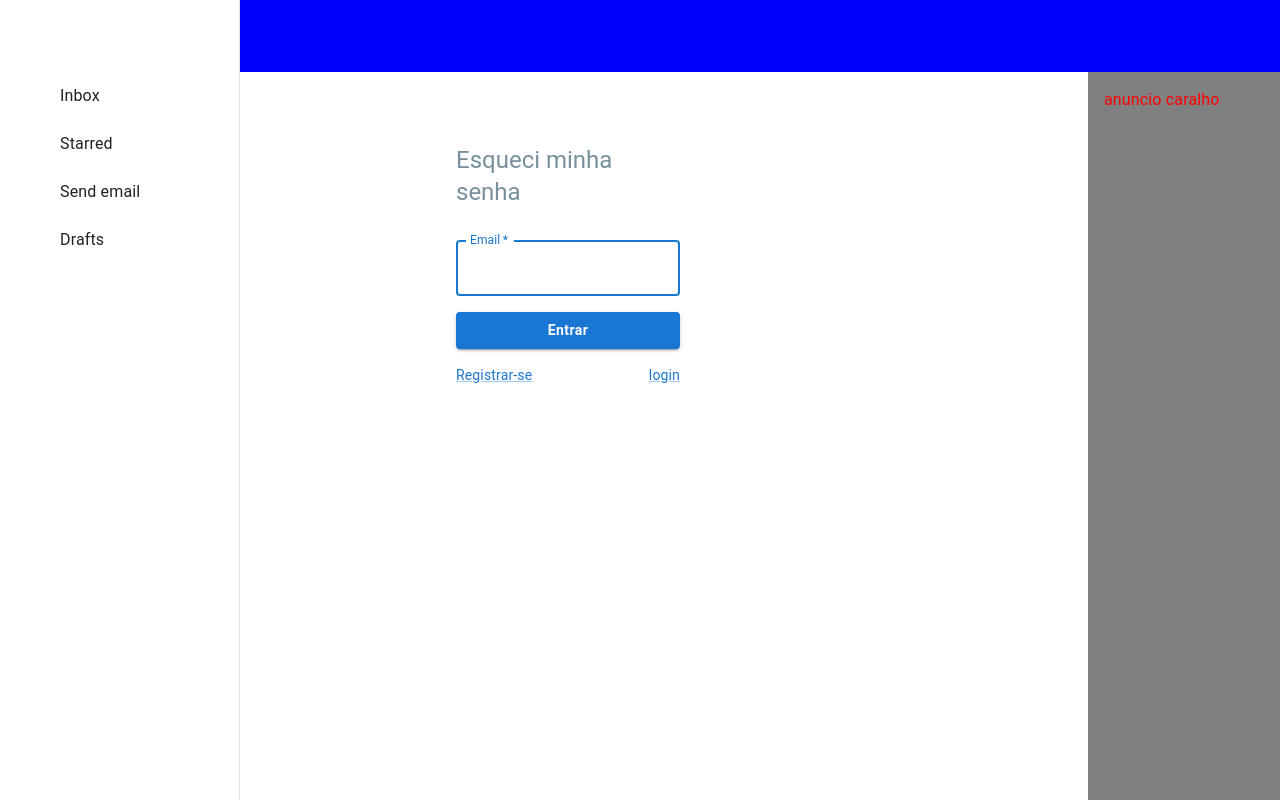
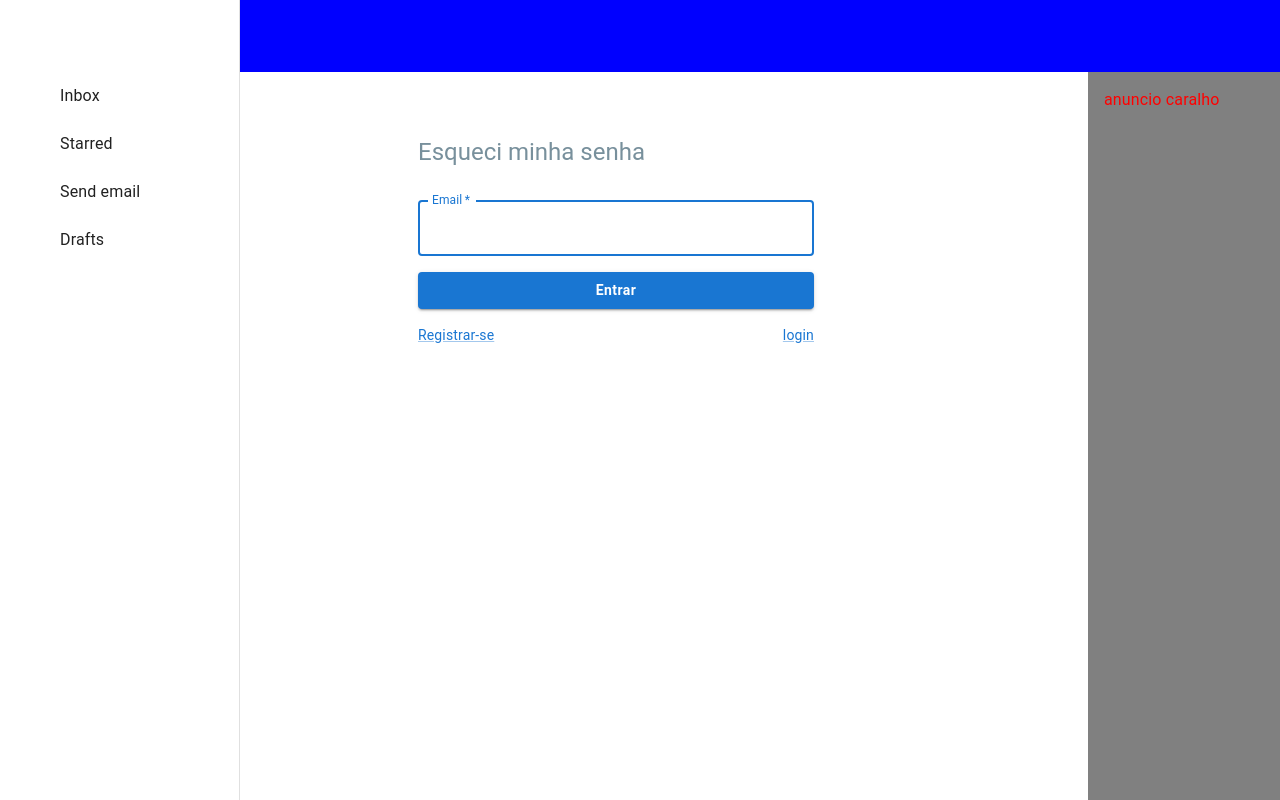
Before and after one commit to PacLeonardo97/frontend-grandchase, a Next.js app: page /en/auth/forgot-password in a window 1280 px wide. Built offline with nearby package versions, Linux system fonts and the light colour scheme; some icons are missing; what @mui/material-nextjs would draw is missing.

Commit message:
add sass

```diff
--- a/package.json
+++ b/package.json
@@ -31,7 +31,8 @@
     "react-markdown": "^10.1.0",
     "react-slideshow-image": "^4.3.2",
     "react-toastify": "^11.0.5",
-    "remark-gfm": "^4.0.1"
+    "remark-gfm": "^4.0.1",
+    "sass": "^1.89.0"
   },
   "devDependencies": {
     "@eslint/eslintrc": "^3",
--- a/src/api/index.ts
+++ b/src/api/index.ts
@@ -1,3 +1,5 @@
+'use client';
+
 import axios from 'axios';
 
 const api = axios.create({
@@ -12,12 +14,12 @@ export async function fetchRefreshToken() {
         refreshToken: localStorage.getItem('@GC/refresh_token'),
       },
     );
-    localStorage.setItem('@GC/access-token', req.data.accessToken);
-    localStorage.setItem('@GC/refresh-token', req.data.refreshToken);
+    localStorage.setItem('@GC/access_token', req.data.accessToken);
+    localStorage.setItem('@GC/refresh_token', req.data.refreshToken);
     return req.data.accessToken;
   } catch {
-    localStorage.removeItem('@GC/access-token');
-    localStorage.removeItem('@GC/refresh-token');
+    localStorage.removeItem('@GC/access_token');
+    localStorage.removeItem('@GC/refresh_token');
     window.location.href = '/login';
   }
 }
@@ -76,11 +78,13 @@ api.interceptors.response.use(
 );
 
 api.interceptors.request.use((req) => {
-  const token = localStorage.getItem('@GC/refresh-token');
+  const token = localStorage.getItem('@GC/refresh_token');
   if (token && !req.url?.endsWith('/api/auth/local')) {
     req.headers.Authorization = `Bearer ${token}`;
   }
   return req;
 });
 
+export const isLogged = !!localStorage.getItem('@GC/access_token');
+
 export default api;
--- a/src/app/[locale]/auth/forgot-password/page.tsx
+++ b/src/app/[locale]/auth/forgot-password/page.tsx
@@ -33,7 +33,7 @@ export default function Login() {
       const req = await api.post('/auth/forgot-password', {
         email,
       });
-      localStorage.setItem('@GC/access-token', req.data.jwt);
+      localStorage.setItem('@GC/access_token', req.data.jwt);
       toast.update(id, {
         render: 'email enviado, em alguns minutos veja seu email',
         theme: 'dark',
--- a/src/app/[locale]/auth/login/page.tsx
+++ b/src/app/[locale]/auth/login/page.tsx
@@ -1,4 +1,9 @@
 'use client';
+
+import Link from 'next/link';
+import { useParams, useRouter } from 'next/navigation';
+import { useState } from 'react';
+import { toast } from 'react-toastify';
 
 import RemoveRedEyeIcon from '@mui/icons-material/RemoveRedEye';
 import VisibilityOffIcon from '@mui/icons-material/VisibilityOff';
@@ -12,10 +17,6 @@ import {
   Typography,
 } from '@mui/material';
 import { isAxiosError } from 'axios';
-import Link from 'next/link';
-import { useParams, useRouter } from 'next/navigation';
-import { useState } from 'react';
-import { toast } from 'react-toastify';
 
 import api from '@/api';
 import TextField from '@/components/Form/Textfield';
@@ -37,7 +38,7 @@ export default function Login() {
         identifier: email,
         password,
       });
-      localStorage.setItem('@GC/access-token', req.data.jwt);
+      localStorage.setItem('@GC/access_token', req.data.jwt);
       router.push('/');
     } catch (error) {
       if (isAxiosError(error)) {
--- /dev/null
+++ b/src/app/[locale]/buildplanner/page.tsx
@@ -0,0 +1,22 @@
+'use client';
+
+import { useEffect } from 'react';
+
+import styled from './styled.module.scss';
+import api, { isLogged } from '@/api';
+import Layout from '@/components/Layout';
+
+export default function Page() {
+  useEffect(() => {
+    (async () => {
+      // if (isLogged) {
+      const data = await api.get('/chars');
+      // }
+    })();
+  }, []);
+  return (
+    <Layout>
+      <h5 className={styled.bory}>BuildPlanner</h5>
+    </Layout>
+  );
+}
--- /dev/null
+++ b/src/app/[locale]/buildplanner/styled.module.scss
@@ -0,0 +1,3 @@
+.bory {
+    color: purple
+}
--- a/src/app/[locale]/layout.tsx
+++ b/src/app/[locale]/layout.tsx
@@ -46,14 +46,6 @@ export default async function RootLayout({
         <AppRouterCacheProvider>
           <ThemeProvider>
             <NextIntlClientProvider>
-              <main
-                style={{
-                  margin: '72px 192px 0px 144px',
-                  background: 'white',
-                  position: 'relative',
-                }}
-                // className={`max-w-screen-xl min-h-screen`}
-              >
               <ToastProvider>{children}</ToastProvider>
               <div
                 className="ad_banner"
@@ -69,7 +61,6 @@ export default async function RootLayout({
               >
                 <p style={{ color: 'red' }}>anuncio caralho</p>
               </div>
-              </main>
             </NextIntlClientProvider>
           </ThemeProvider>
         </AppRouterCacheProvider>
--- a/src/app/[locale]/page.tsx
+++ b/src/app/[locale]/page.tsx
@@ -1,6 +1,7 @@
 'use client';
+import { useState } from 'react';
+
 import deepCLone from 'lodash.clonedeep';
-import { useState } from 'react';
 
 import Layout from '@/components/Layout';
 import { mockCharsSkills } from '@/mock/charsSkills.mock';
--- a/src/components/Layout/index.tsx
+++ b/src/components/Layout/index.tsx
@@ -25,16 +25,8 @@ export default function Layout({ children }: { children: ReactNode }) {
         }}
       ></header>
       <Drawer />
-      <main
-        style={{
-          margin: '72px 192px 0px 144px',
-          background: 'white',
-          position: 'relative',
-        }}
-        // className={`max-w-screen-xl min-h-screen`}
-      >
-        {children}
-      </main>
+
+      {children}
       <div
         className="ad_banner"
         style={{
```
Also changed, not shown: 1 other file (tests, documents, lock files or other folders). Lines whose indentation alone changed are shown as unchanged.
